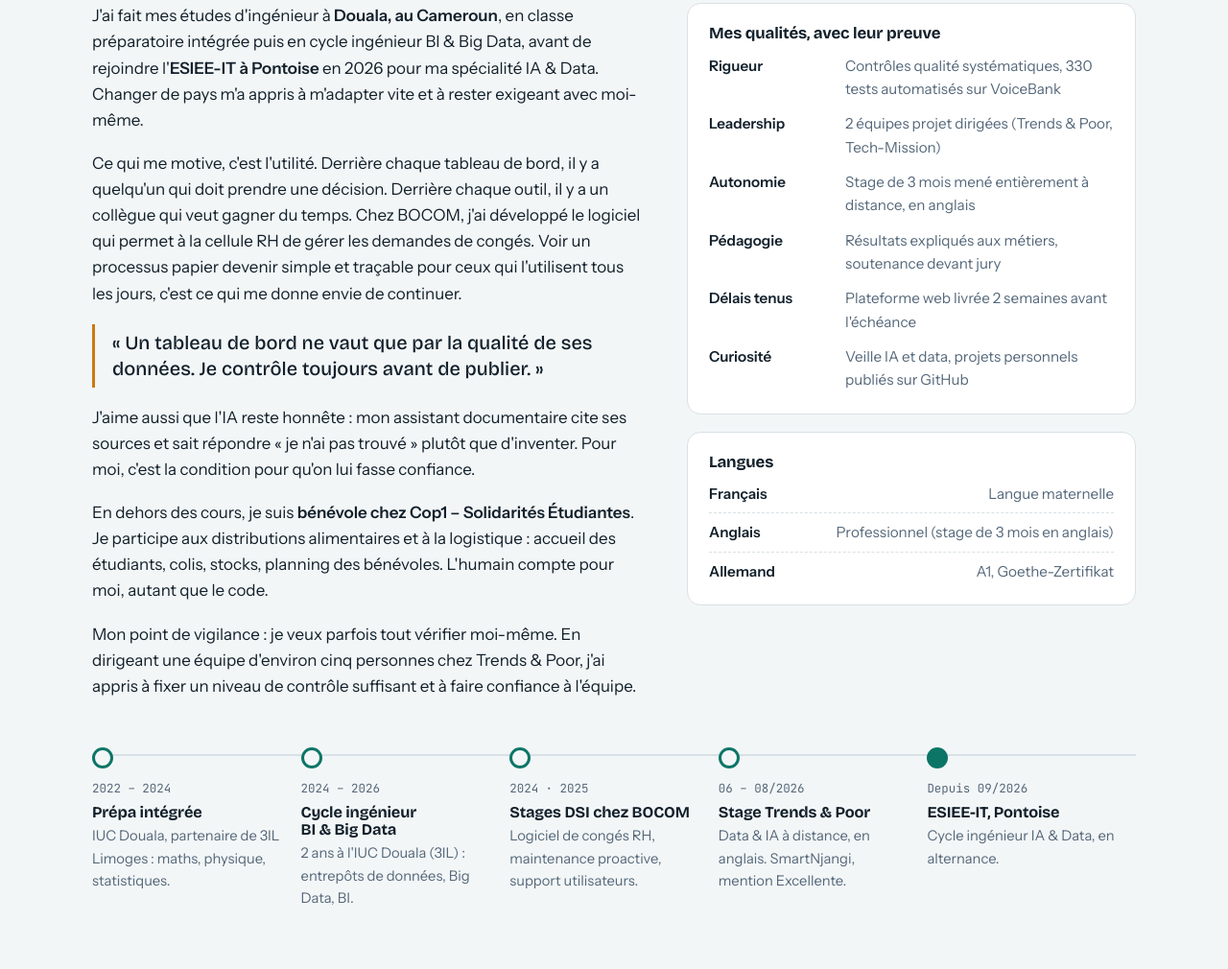
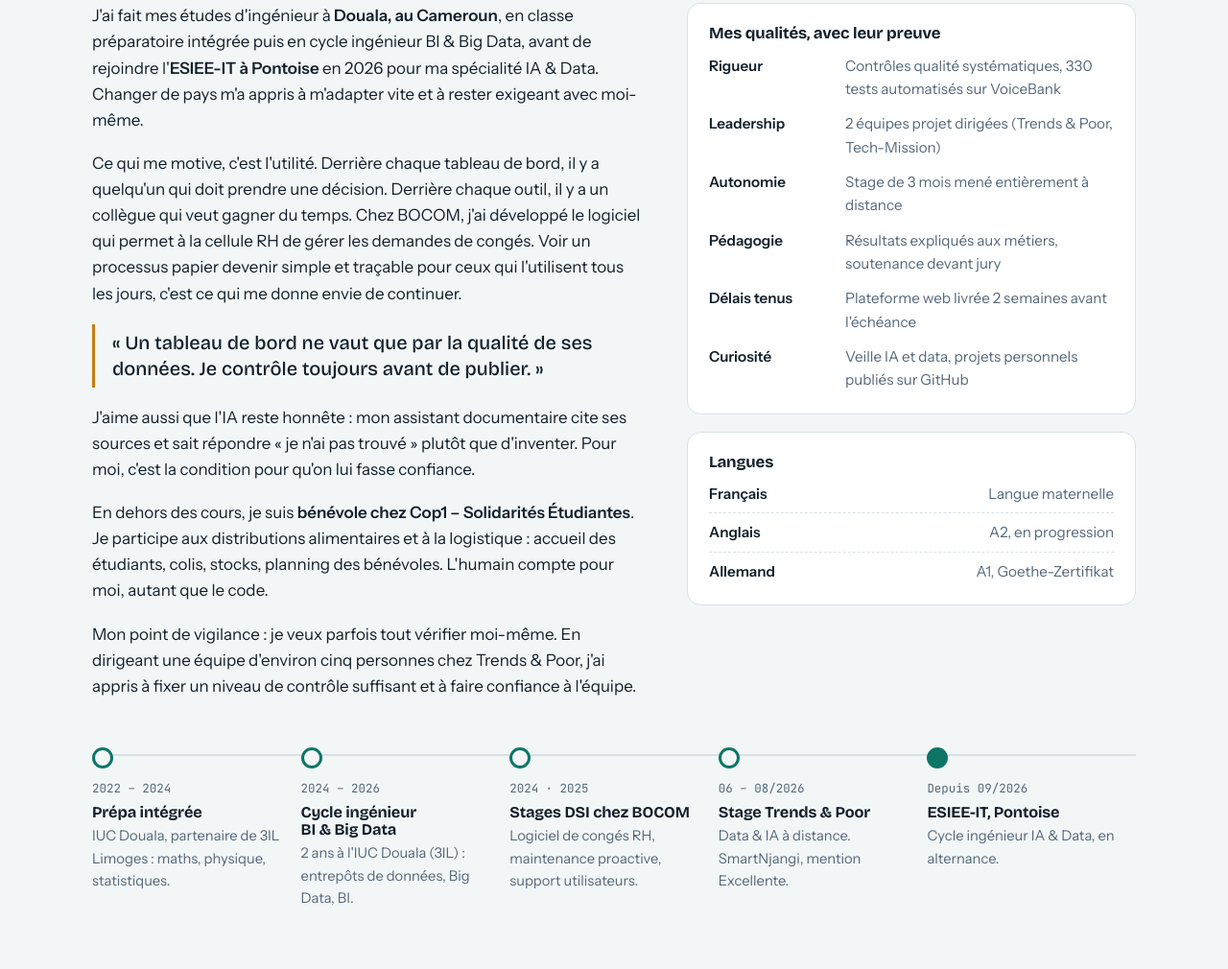
Before and after one commit to rayanrnguebou/rayanrnguebou.github.io, a plain HTML site: page index.html in a window 1280 px wide. Shown: the part 1102-2112 px from the top of the page at 96% size. Drawn offline with nearby package versions, Linux system fonts and the light colour scheme.

Commit message:
Indiquer l'anglais au niveau A2
Co-Authored-By: Claude Opus 5.5 <noreply@anthropic.com>
Claude-Session: https://claude.ai/code/session_01AkWEkcErc5sLF3Jyd1e1fU

```diff
--- a/index.html
+++ b/index.html
@@ -418,7 +418,7 @@ footer .wrap{display:flex;justify-content:space-between;gap:16px;flex-wrap:wrap}
           <div class="traits">
             <div class="trait"><b>Rigueur</b><span>Contrôles qualité systématiques, 330 tests automatisés sur VoiceBank</span></div>
             <div class="trait"><b>Leadership</b><span>2 équipes projet dirigées (Trends &amp; Poor, Tech-Mission)</span></div>
-            <div class="trait"><b>Autonomie</b><span>Stage de 3 mois mené entièrement à distance, en anglais</span></div>
+            <div class="trait"><b>Autonomie</b><span>Stage de 3 mois mené entièrement à distance</span></div>
             <div class="trait"><b>Pédagogie</b><span>Résultats expliqués aux métiers, soutenance devant jury</span></div>
             <div class="trait"><b>Délais tenus</b><span>Plateforme web livrée 2 semaines avant l'échéance</span></div>
             <div class="trait"><b>Curiosité</b><span>Veille IA et data, projets personnels publiés sur GitHub</span></div>
@@ -428,7 +428,7 @@ footer .wrap{display:flex;justify-content:space-between;gap:16px;flex-wrap:wrap}
           <h3>Langues</h3>
           <div class="langs">
             <div><b>Français</b><span>Langue maternelle</span></div>
-            <div><b>Anglais</b><span>Professionnel (stage de 3 mois en anglais)</span></div>
+            <div><b>Anglais</b><span>A2, en progression</span></div>
             <div><b>Allemand</b><span>A1, Goethe-Zertifikat</span></div>
           </div>
         </div>
@@ -439,7 +439,7 @@ footer .wrap{display:flex;justify-content:space-between;gap:16px;flex-wrap:wrap}
       <div class="stop"><span class="when">2022 – 2024</span><h4>Prépa intégrée</h4><p>IUC Douala, partenaire de 3IL Limoges : maths, physique, statistiques.</p></div>
       <div class="stop"><span class="when">2024 – 2026</span><h4>Cycle ingénieur BI &amp; Big Data</h4><p>2 ans à l'IUC Douala (3IL) : entrepôts de données, Big Data, BI.</p></div>
       <div class="stop"><span class="when">2024 · 2025</span><h4>Stages DSI chez BOCOM</h4><p>Logiciel de congés RH, maintenance proactive, support utilisateurs.</p></div>
-      <div class="stop"><span class="when">06 – 08/2026</span><h4>Stage Trends &amp; Poor</h4><p>Data &amp; IA à distance, en anglais. SmartNjangi, mention Excellente.</p></div>
+      <div class="stop"><span class="when">06 – 08/2026</span><h4>Stage Trends &amp; Poor</h4><p>Data &amp; IA à distance. SmartNjangi, mention Excellente.</p></div>
       <div class="stop now"><span class="when">Depuis 09/2026</span><h4>ESIEE-IT, Pontoise</h4><p>Cycle ingénieur IA &amp; Data, en alternance.</p></div>
     </div>
   </div>
@@ -771,7 +771,7 @@ footer .wrap{display:flex;justify-content:space-between;gap:16px;flex-wrap:wrap}
     </div>
     <div class="jobs">
       <div class="job">
-        <div><div class="when">06/2026 – 08/2026</div><div class="where">Télétravail, en anglais</div></div>
+        <div><div class="when">06/2026 – 08/2026</div><div class="where">Télétravail</div></div>
         <div>
           <h3>Stagiaire Data Analyst &amp; Développeur</h3>
           <div class="org">Trends &amp; Poor</div>
```
